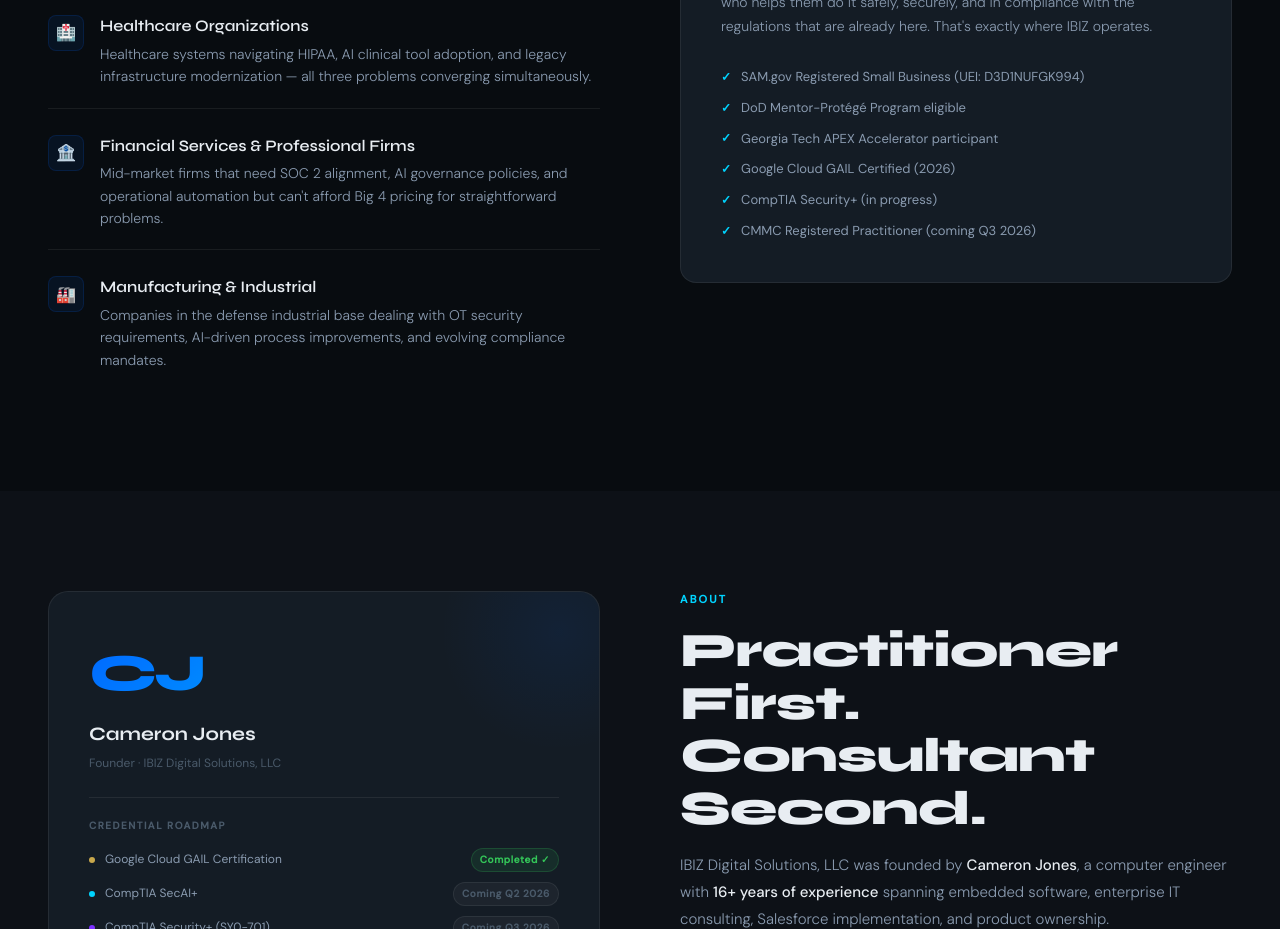
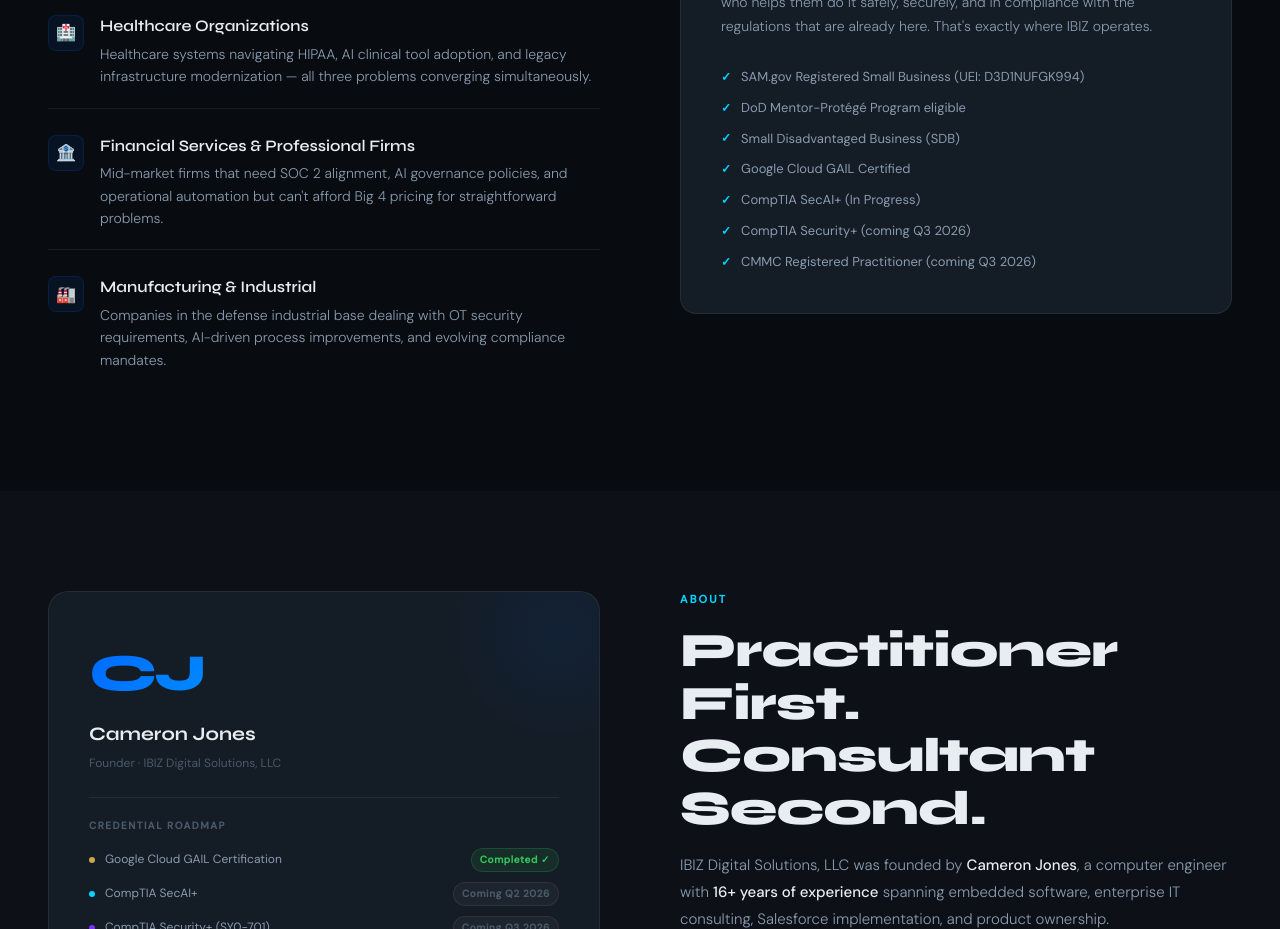
Before and after one commit to CamJon30/ibiz-digital-solutions, a Next.js app: page / in a window 1280 px wide. Shown: the part 4240-5169 px from the top of the page. Built offline with nearby package versions, Linux system fonts and the light colour scheme.

Commit message:
Modify credentials in WhoWeServe component
Updated credentials list with new entries and removed some.

```diff
--- a/components/WhoWeServe.tsx
+++ b/components/WhoWeServe.tsx
@@ -10,9 +10,11 @@
 const creds = [
   'SAM.gov Registered Small Business (UEI: D3D1NUFGK994)',
   'DoD Mentor-Protégé Program eligible',
-  'Georgia Tech APEX Accelerator participant',
-  'Google Cloud GAIL Certified (2026)',
-  'CompTIA Security+ (in progress)',
+  'Small Disadvantaged Business (SDB)',
+ // 'Georgia Tech APEX Accelerator participant',
+  'Google Cloud GAIL Certified',
+  'CompTIA SecAI+ (In Progress)',
+  'CompTIA Security+ (coming Q3 2026)',
   'CMMC Registered Practitioner (coming Q3 2026)',
 ]
 
```
